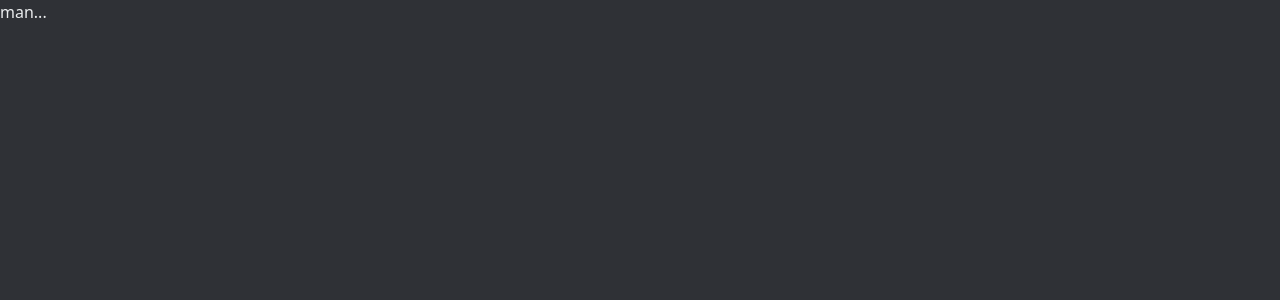
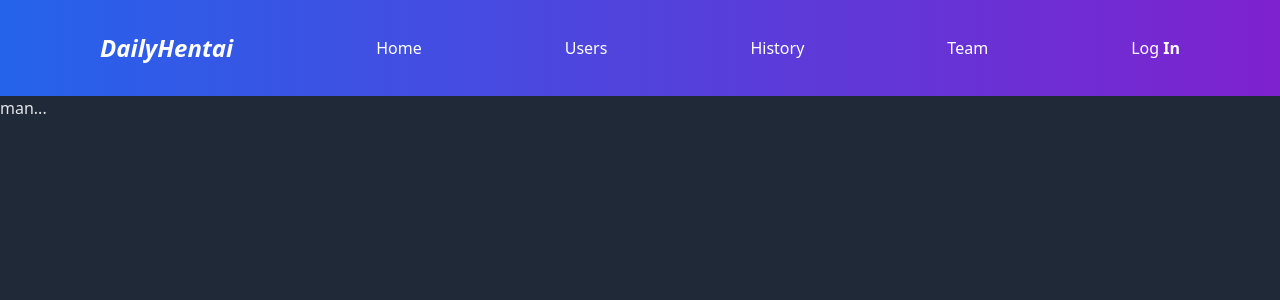
Before and after one commit to Scuffed-Tourneys/DH-Website, a Nuxt app: page / in a window 1280 px wide. Shown: the top 300 px of the page. Built offline with nearby package versions, Linux system fonts and the light colour scheme.

Commit message:
navbar my beloved

```diff
--- a/app.vue
+++ b/app.vue
@@ -4,6 +4,7 @@ import '@/assets/css/tailwind.css';
 
 <template>
 	<div>
+		<Navbar />
 		<NuxtLayout>
 			<NuxtPage />
 		</NuxtLayout>
--- a/assets/css/tailwind.css
+++ b/assets/css/tailwind.css
@@ -5,3 +5,7 @@
 body {
 	@apply bg-gray-800 text-gray-200;
 }
+
+.button-animation {
+	@apply p-2 px-3 bg-white bg-opacity-0 hover:bg-opacity-10 rounded transition-all duration-100 ease-in-out;
+}
--- /dev/null
+++ b/components/Navbar.vue
@@ -0,0 +1,62 @@
+<script setup>
+const navItems = [
+	{
+		href: '/',
+		label: 'Home',
+	},
+	{
+		href: '/users',
+		label: 'Users',
+	},
+	{
+		href: '/history',
+		label: 'History',
+	},
+	{
+		href: '/team',
+		label: 'Team',
+	},
+];
+</script>
+
+<template>
+	<header class="bg-gradient-to-r from-blue-600 to-purple-700">
+		<div class="max-w-6xl mx-auto p-6 text-white flex justify-between items-center">
+			<div class="italic font-semibold text-2xl button-animation">
+				<i>Daily<strong>Hentai</strong></i>
+			</div>
+			<nav class="hidden md:block" v-for="link in navItems" :key="link.label">
+				<NuxtLink class="button-animation" :href="link.href">{{ link.label }}</NuxtLink>
+			</nav>
+			<div class="hidden md:block button-animation">Log <strong>In</strong></div>
+		</div>
+	</header>
+</template>
+
+<!--<template>
+	<header class="bg-gradient-to-r from-blue-600 to-purple-700">
+		<div class="max-w-6xl mx-auto p-6 text-white flex justify-between items-center">
+			<div class="italic font-semibold text-2xl">
+				<NuxtLink href="/" key="/">
+					<a class="p-2 px-3 bg-white bg-opacity-0 hover:bg-opacity-10 rounded">
+						Daily<strong>Hentai</strong>
+					</a>
+				</NuxtLink>
+			</div>
+			<nav class="hidden md:block">
+				<NuxtLink v-for="link in navItems" :href="link.href" :key="link.href">
+					<a class="p-2 px-3 bg-white bg-opacity-0 hover:bg-opacity-10 rounded">
+						{{ link.label }}
+					</a>
+				</NuxtLink>
+			</nav>
+			<div class="hidden md:block">
+				<NuxtLink href="https://api.challengepoints.net/api/auth/discord" key="/login">
+					<a class="p-2 px-3 bg-white bg-opacity-0 hover:bg-opacity-10 rounded">
+						Log <strong>In</strong>
+					</a>
+				</NuxtLink>
+			</div>
+		</div>
+	</header>
+</template>-->
--- a/tailwind.config.js
+++ b/tailwind.config.js
@@ -1,5 +1,3 @@
-const colors = require('tailwindcss/colors');
-
 module.exports = {
 	content: [
 		'./assets/**/*.{vue,js,css}',
@@ -9,24 +7,7 @@ module.exports = {
 		'./plugins/**/*.{js,ts}',
 		'./nuxt.config.{js,ts}',
 	],
-	theme: {
-		extend: {
-			colors: {
-				primary: '#202225',
-				secondary: '#5865f2',
-				gray: colors.neutral,
-				gray: {
-					900: '#202225',
-					800: '#2f3136',
-					700: '#36393f',
-					600: '#4f545c',
-					400: '#d4d7dc',
-					300: '#e3e5e8',
-					200: '#ebedef',
-					100: '#f2f3f5',
-				},
-			},
-		},
-	},
+	darkMode: 'class',
+	theme: {},
 	plugins: [],
 };
```
Also changed, not shown: public/BSC_Icon.png (deleted), 1 other file (tests, documents, lock files or other folders).
